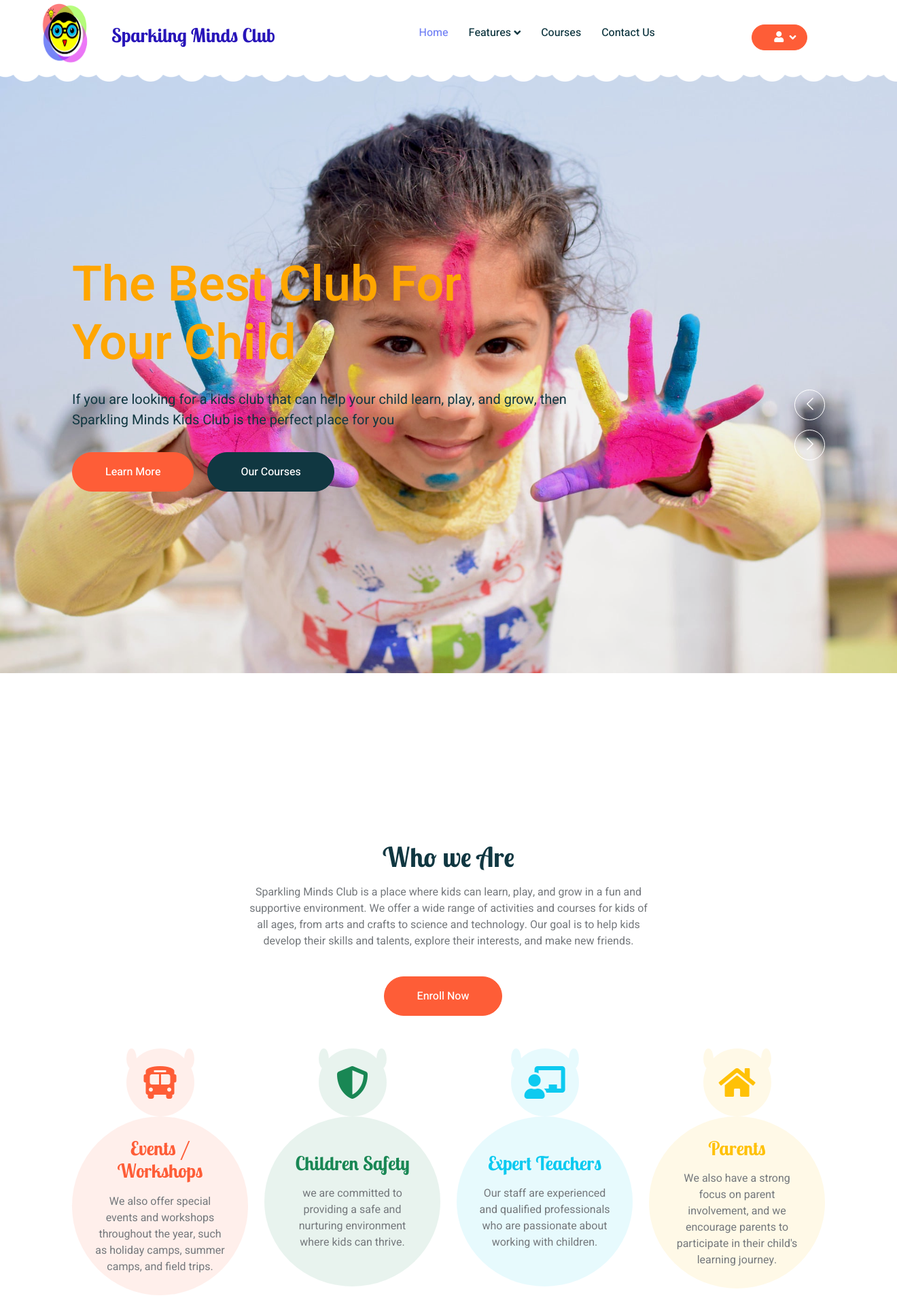
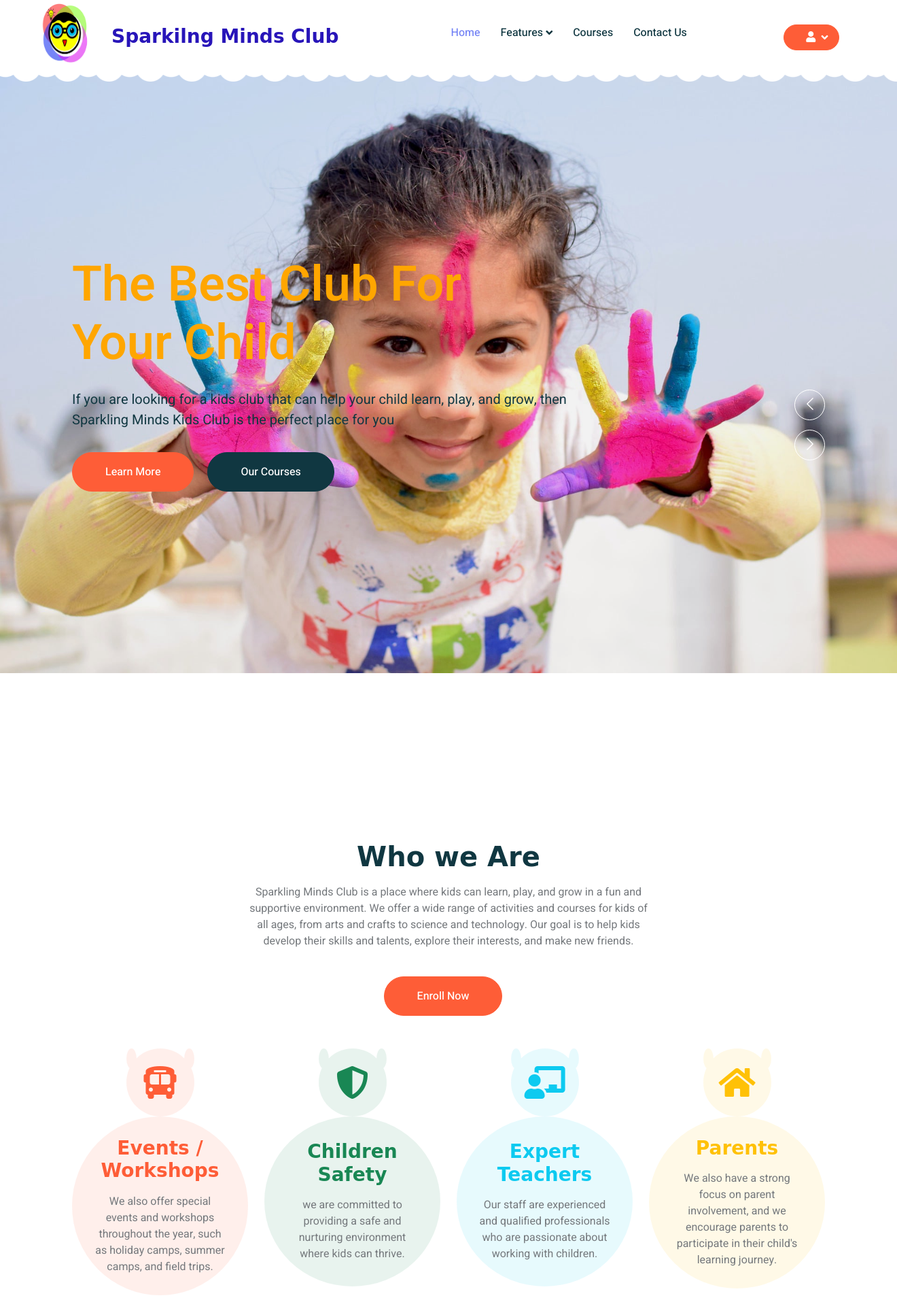
Before and after one commit to Jawahir01/Sparkling-Minds-Kids-Club, a Flask app: page / in a window 1320 px wide. Shown: the top 1909 px of the page at 68% size. Run offline with Flask 3, Linux system fonts and the light colour scheme; some libraries are stand-ins or nearby versions.

Commit message:
Change Headings font family

```diff
--- a/static/css/style.css
+++ b/static/css/style.css
@@ -85,7 +85,7 @@ h4,
 .display-4,
 .display-5,
 .display-6 {
-    font-family: 'Lobster Two', cursive;
+    font-family: cursive,'Lobster Two';
     font-weight: 700;
 }
 
@@ -97,7 +97,7 @@ h6,
 }
 
 .font-secondary {
-    font-family: 'Heebo', cursive;
+    font-family: Heebo, 'San Serif';
 }
 
 h2,
@@ -133,7 +133,6 @@ h2,
     font-family: "Font Awesome 5 Free";
     font-weight: 900;
     vertical-align: middle;
-
     transition: .5s;
 }
 
```
